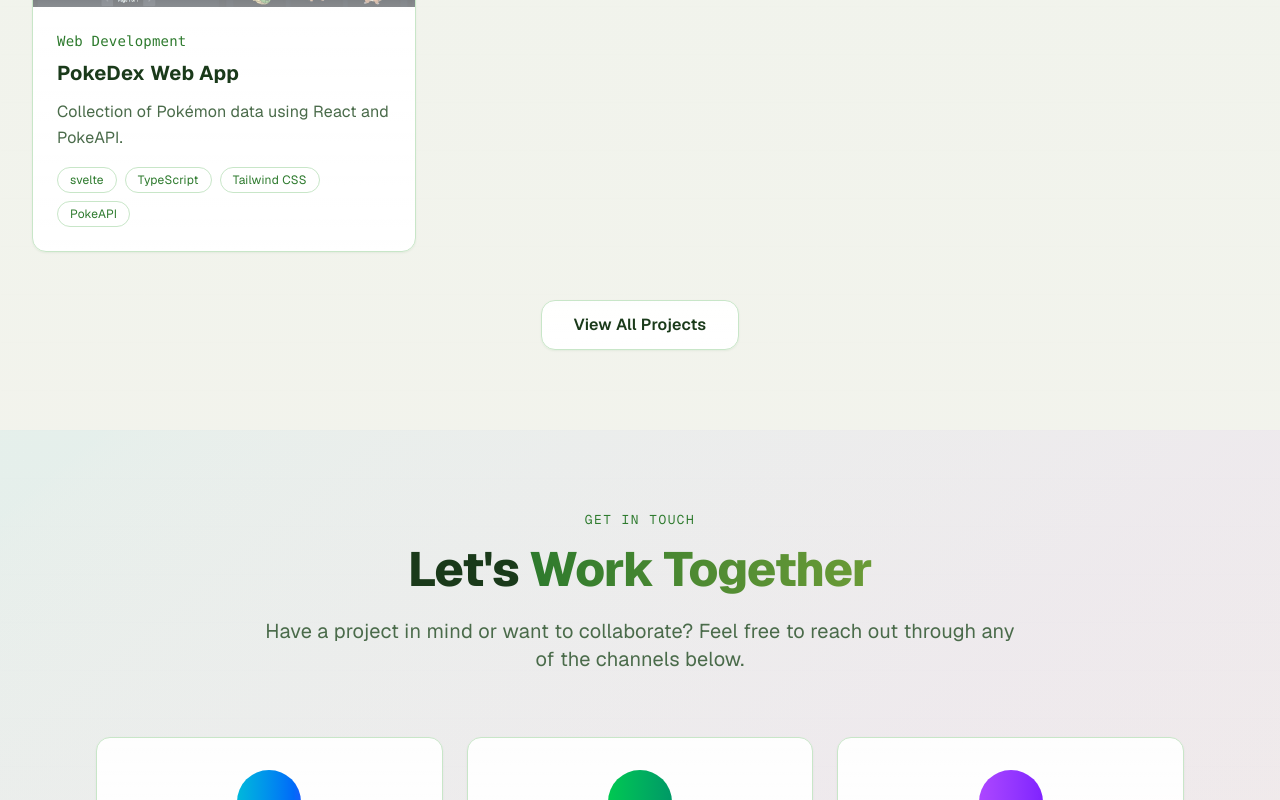
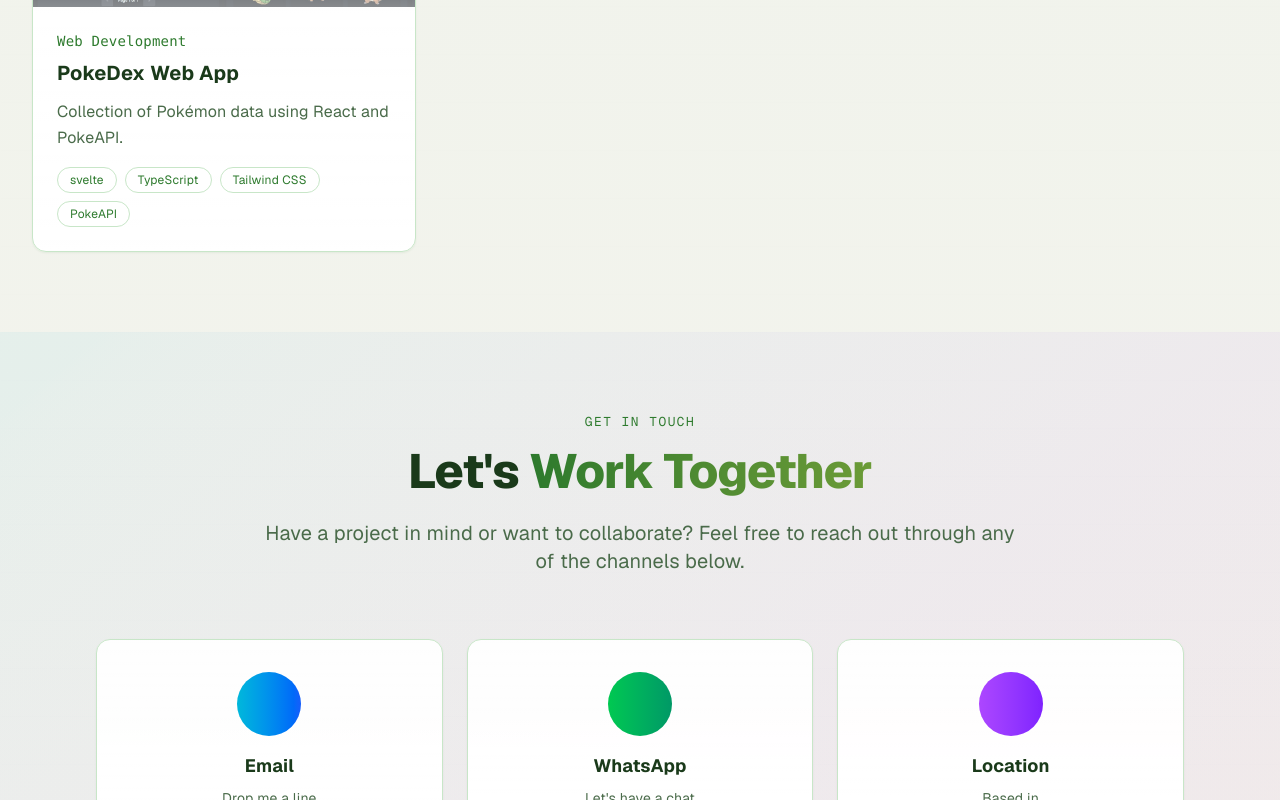
Before and after one commit to Andreean26/adam_web, a Next.js app: page / in a window 1280 px wide. Shown: the part 4208-5008 px from the top of the page. Built offline with nearby package versions, Linux system fonts and the light colour scheme; some icons are missing.

Commit message:
feat: conditionally display 'View All Projects' button based on project count

```diff
--- a/src/components/sections/PortfolioSection.tsx
+++ b/src/components/sections/PortfolioSection.tsx
@@ -136,13 +136,15 @@ export default function PortfolioSection() {
           ))}
         </ScrollReveal>
 
-        {/* View More Button */}
+        {/* View More Button - Only show if more than 6 projects */}
+        {projects.length > 6 && (
           <ScrollReveal animation="scale" delay={400} className="text-center mt-12">
             <button className="relative px-8 py-3 rounded-lg overflow-hidden group surface-card surface-hover font-semibold">
               <span className="relative z-10 text-[var(--foreground)]">View All Projects</span>
               <div className="absolute inset-0 pointer-events-none"></div>
             </button>
           </ScrollReveal>
+        )}
       </div>
 
       {/* Modal */}
```
Lines whose indentation alone changed are shown as unchanged.
